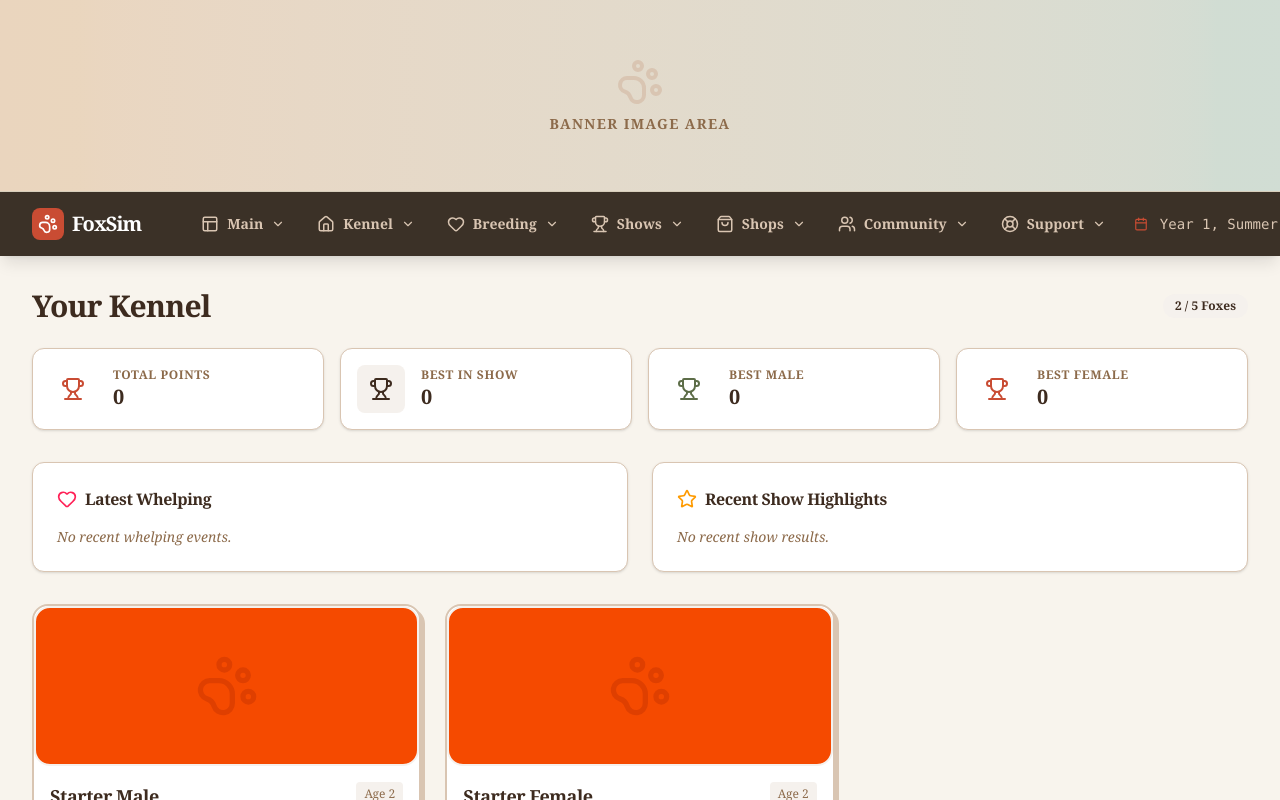
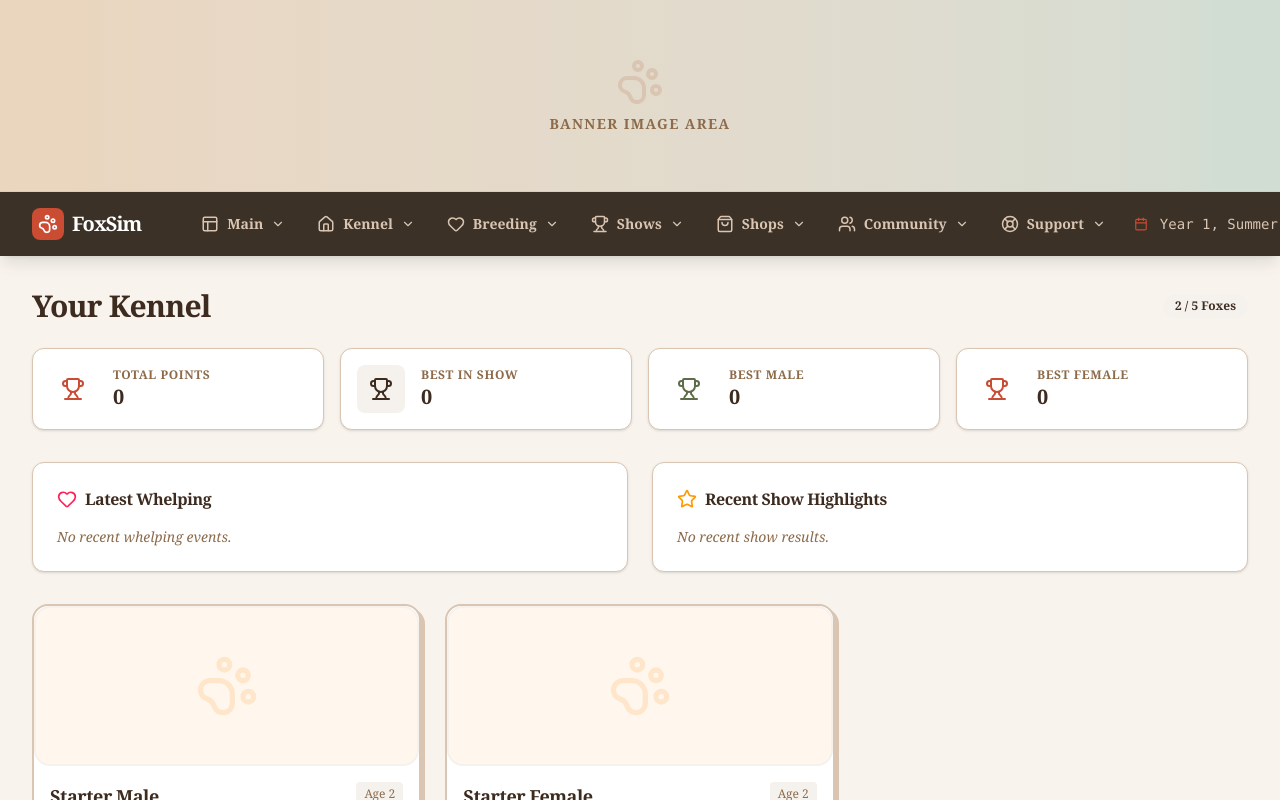
Before and after one commit to erkinde-lab/fox-breeding-sim-v2, a Next.js app: page / in a window 1280 px wide. Shown: the top 800 px of the page. Built offline with nearby package versions, Linux system fonts and the light colour scheme.

Commit message:
Upload src/components/FoxIllustration.tsx

```diff
--- a/src/components/FoxIllustration.tsx
+++ b/src/components/FoxIllustration.tsx
@@ -1,51 +1,63 @@
-
 'use client';
 
 import React from 'react';
 import { PawPrint } from 'lucide-react';
 
 interface Props {
-  phenotype: string;
+  phenotype?: string;
+  baseColor?: string;
+  pattern?: string;
+  eyeColor?: string;
   size?: number;
 }
 
-export function FoxIllustration({ phenotype, size = 16 }: Props) {
-  const getColors = (p: string) => {
-    const pLower = p.toLowerCase();
+export function FoxIllustration({ phenotype, baseColor, pattern, eyeColor, size = 16 }: Props) {
+  const p = (phenotype || '').toLowerCase();
+  const b = (baseColor || '').toLowerCase();
+  const pt = (pattern || '').toLowerCase();
 
-    if (pLower.includes('albino')) return { bg: 'bg-white', icon: 'text-slate-200' };
-    if (pLower.includes('leucistic') || pLower.includes('white marble') || pLower.includes('georgian'))
-        return { bg: 'bg-earth-50', icon: 'text-slate-200' };
-
-    if (pLower.includes('champagne')) return { bg: 'bg-pink-100', icon: 'text-pink-300' };
-    if (pLower.includes('palomino')) return { bg: 'bg-amber-50', icon: 'text-amber-200' };
-
-    if (pLower.includes('burgundy')) {
-        if (pLower.includes('platinum') || pLower.includes('pearl')) return { bg: 'bg-red-200', icon: 'text-red-400' };
-        return { bg: 'bg-red-800', icon: 'text-red-900' };
+  const getColors = () => {
+    // Pattern Colors
+    if (pt === 'white marble' || pt === 'georgian' || pt === 'platinum' || pt === 'arctic marble') {
+        return { bg: 'bg-slate-100', icon: 'text-slate-300', border: 'border-slate-300' };
     }
 
-    if (pLower.includes('pearl') || pLower.includes('sapphire')) return { bg: 'bg-earth-300', icon: 'text-slate-500' };
+    // Base Colors
+    if (b.includes('amber')) return { bg: 'bg-amber-100', icon: 'text-amber-400', border: 'border-amber-200' };
+    if (b.includes('fawn glow')) return { bg: 'bg-blue-100', icon: 'text-blue-300', border: 'border-blue-200' };
+    if (b.includes('pink')) return { bg: 'bg-rose-50', icon: 'text-rose-200', border: 'border-rose-100' };
+    if (b.includes('burgundy')) return { bg: 'bg-red-800', icon: 'text-red-900', border: 'border-red-950' };
+    if (b.includes('pearl') || b.includes('sapphire')) return { bg: 'bg-slate-400', icon: 'text-slate-500', border: 'border-slate-500' };
+    if (b.includes('silver')) return { bg: 'bg-slate-700', icon: 'text-slate-800', border: 'border-slate-900' };
+    if (b.includes('gold') || b.includes('sun glow')) return { bg: 'bg-amber-500', icon: 'text-amber-600', border: 'border-amber-700' };
+    if (b.includes('red')) return { bg: 'bg-orange-600', icon: 'text-orange-700', border: 'border-orange-800' };
 
-    if (pLower.includes('platinum')) return { bg: 'bg-earth-200', icon: 'text-slate-400' };
+    // Fallback using phenotype string for backward compatibility
+    if (p.includes('leucistic')) return { bg: 'bg-white', icon: 'text-slate-100', border: 'border-slate-200' };
+    if (p.includes('platinum')) return { bg: 'bg-slate-200', icon: 'text-slate-400', border: 'border-slate-300' };
 
-    if (pLower.includes('silver cross')) return { bg: 'bg-slate-800', icon: 'text-slate-900' };
-    if (pLower.includes('cross')) return { bg: 'bg-orange-900', icon: 'text-orange-950' };
-
-    if (pLower.includes('silver')) return { bg: 'bg-slate-600', icon: 'text-slate-700' };
-
-    if (pLower.includes('gold')) return { bg: 'bg-amber-500', icon: 'text-amber-600' };
-    if (pLower.includes('smokey red') || pLower.includes('substandard red')) return { bg: 'bg-orange-800', icon: 'text-orange-950' };
-    if (pLower.includes('wildfire') || pLower.includes('red')) return { bg: 'bg-orange-600', icon: 'text-orange-700' };
-
-    return { bg: 'bg-orange-100', icon: 'text-orange-300' };
+    return { bg: 'bg-orange-50', icon: 'text-orange-200', border: 'border-earth-100' };
   };
 
-  const colors = getColors(phenotype);
+  const colors = getColors();
+  const eyeColorStyle = eyeColor?.toLowerCase() === 'blue' ? 'text-blue-500' :
+                        eyeColor?.toLowerCase() === 'green' ? 'text-green-500' : 'text-amber-700';
 
   return (
-    <div className={`flex items-center justify-center rounded-2xl border-2 border-earth-100 ${colors.bg} h-full w-full transition-colors duration-500`}>
+    <div className={`flex flex-col items-center justify-center rounded-2xl border-2 ${colors.border} ${colors.bg} h-full w-full relative transition-all duration-500 overflow-hidden`}>
       <PawPrint style={{ width: size * 4, height: size * 4 }} className={`${colors.icon} opacity-50`} />
+      {eyeColor && (
+        <div className="absolute top-1/4 left-1/4 right-1/4 flex justify-around opacity-80">
+          <div className={`w-1 h-1 rounded-full ${eyeColorStyle} bg-current`} />
+          <div className={`w-1 h-1 rounded-full ${eyeColorStyle} bg-current`} />
+        </div>
+      )}
+      {pt !== 'none' && pt !== '' && (
+        <div className="absolute inset-0 opacity-20 pointer-events-none">
+            <div className="w-full h-1/4 bg-white transform -rotate-45 translate-y-2 translate-x-4" />
+            <div className="w-full h-1/8 bg-white transform rotate-12 -translate-y-4" />
+        </div>
+      )}
     </div>
   );
 }
```
